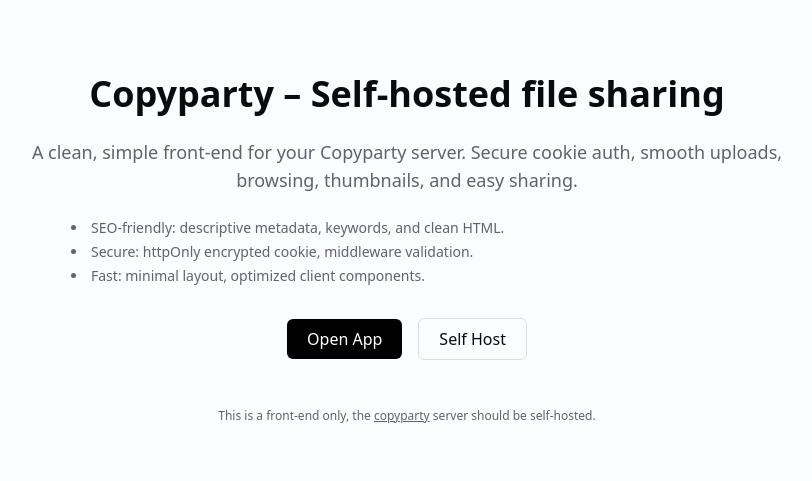
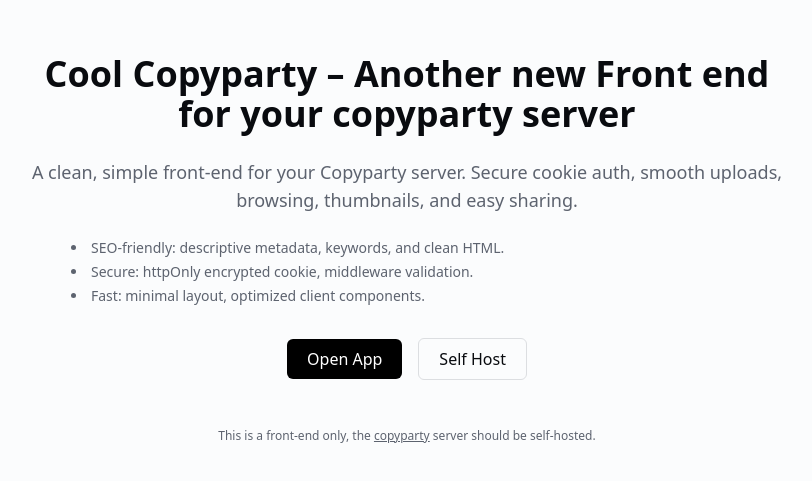
Before and after one commit to andrecrjr/cool-copyparty-front, a Next.js app: page / in a window 1280 px wide. Shown: the part 151-632 px from the top of the page, without its empty margins (233-1045 px from the left). Built offline with nearby package versions, Linux system fonts and the light colour scheme; no server answers.

Commit message:
feat: update landing page title to reflect new frontend

```diff
--- a/app/page.tsx
+++ b/app/page.tsx
@@ -44,7 +44,7 @@
   return (
     <main className="min-h-[calc(100vh-0px)] flex flex-col items-center justify-center p-4 sm:p-6 safe-px">
       <section className="w-full max-w-3xl text-center space-y-6">
-        <h1 className="text-3xl sm:text-4xl font-bold">Copyparty – Self-hosted file sharing</h1>
+        <h1 className="text-3xl sm:text-4xl font-bold">Cool Copyparty – Another new Front end for your copyparty server</h1>
         <p className="text-base sm:text-lg text-muted-foreground">
           A clean, simple front-end for your Copyparty server. Secure cookie auth, smooth
           uploads, browsing, thumbnails, and easy sharing.
```
